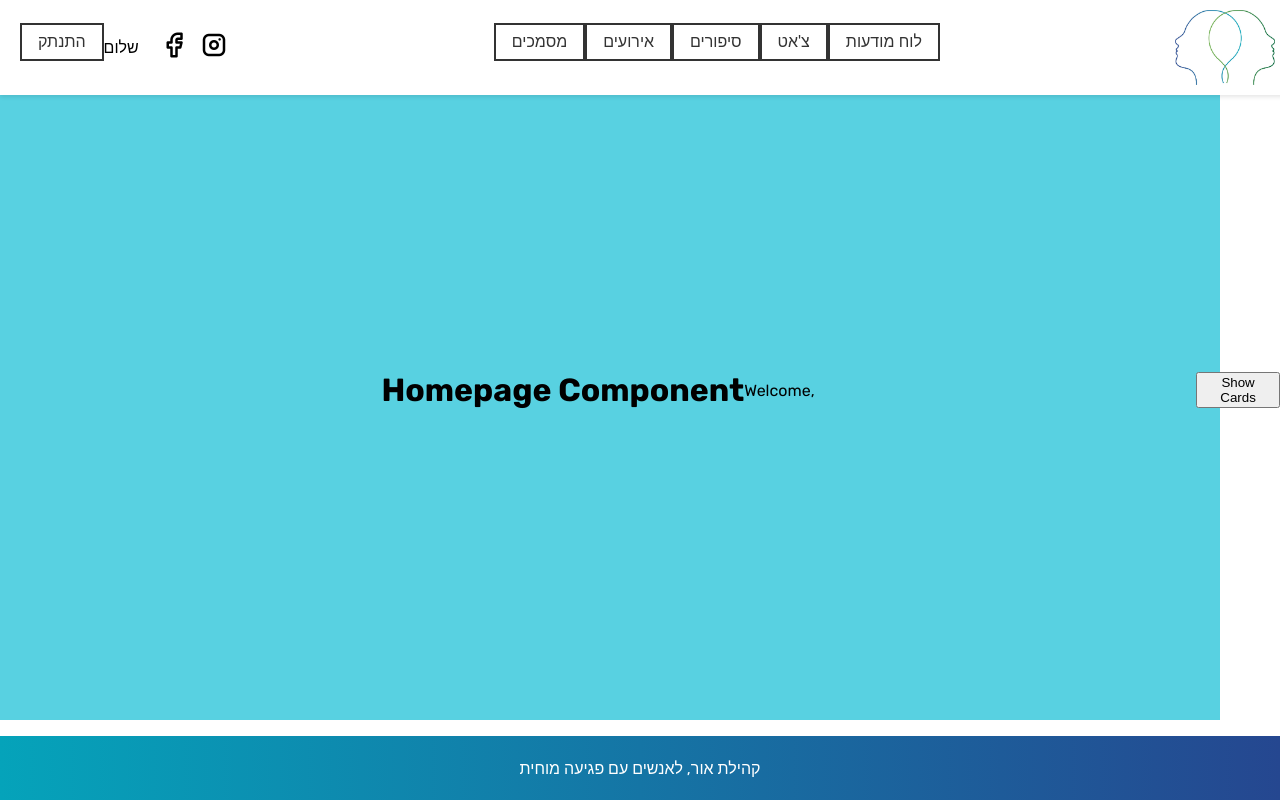
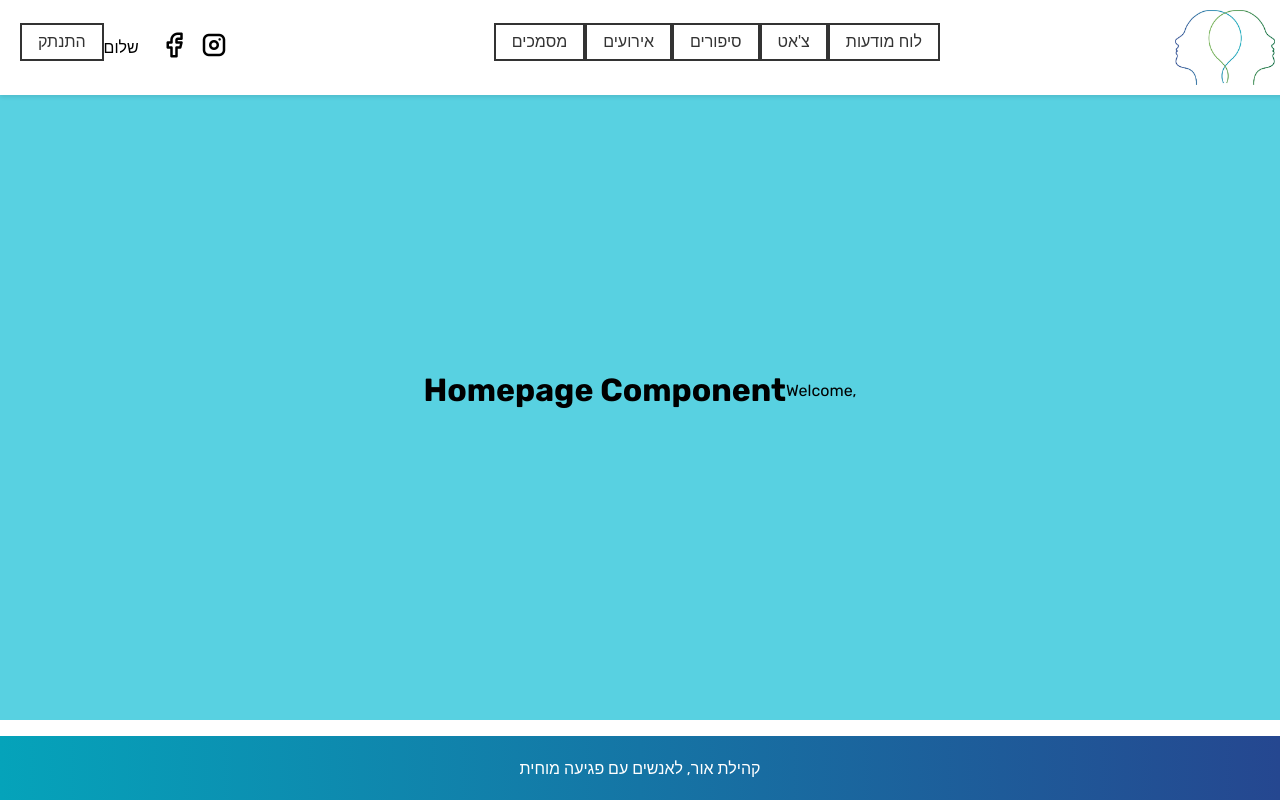
Before and after one commit to TzlilMa/Or-community-association, a React (Create React App) app in the folder my-app/: page / in a window 1280 px wide. Built offline with nearby package versions, Linux system fonts and the light colour scheme; no server answers; the database is empty; sample sign-in values are in the browser's storage.

Commit message:
add stories

```diff
--- a/my-app/src/App.js
+++ b/my-app/src/App.js
@@ -1,3 +1,4 @@
+// src/App.js
 import React, { useEffect, useState } from 'react';
 import { Route, Routes, Navigate } from 'react-router-dom';
 import Header from './components/Header';
@@ -8,15 +9,13 @@ import Homepage from './pages/homepage';
 import RegistrationForm from './pages/registrationFormPage';
 import ResetPassword from './pages/resetPwdPage';
 import Documents from './components/Documents';
-import CardGrid from './components/CardGrid'; // Add this import
 import { auth } from './fireBase/firebase';
 import './App.css'; // Global CSS if any
 import PrivateRoute from './PrivateRoute'; // Add this import
 
 const App = () => {
   const [isAuthenticated, setIsAuthenticated] = useState(false);
-  const [username, setUserName] = useState(null);
-  const [showCardGrid, setShowCardGrid] = useState(false); // Add this state
+  const [username, setUserName]  = useState(null)
 
   useEffect(() => {
     const unsubscribe = auth.onAuthStateChanged((user) => {
@@ -31,16 +30,11 @@ const App = () => {
     return () => unsubscribe();
   }, []);
 
-  const toggleCardGrid = () => {
-    setShowCardGrid(!showCardGrid);
-  };
-
   return (
     <div className="App">
-      <Header userName={username} />
+      <Header userName={username}/>
       <div className="content">
         {isAuthenticated ? (
-          <>
           <Routes>
             <Route path="/" element={<Homepage />} />
             <Route path="/calendar" element={<Calendar />} />
@@ -56,9 +50,6 @@ const App = () => {
             {/* Add other routes as needed */}
             <Route path="*" element={<Navigate to="/" />} />
           </Routes>
-            <button onClick={toggleCardGrid}>Show Cards</button> {/* Add this button */}
-            {showCardGrid && <CardGrid />} {/* Conditionally render CardGrid */}
-          </>
         ) : (
           <Routes>
             <Route path="/login" element={<LoginPage />} />
```
Lines whose indentation alone changed are shown as unchanged.
